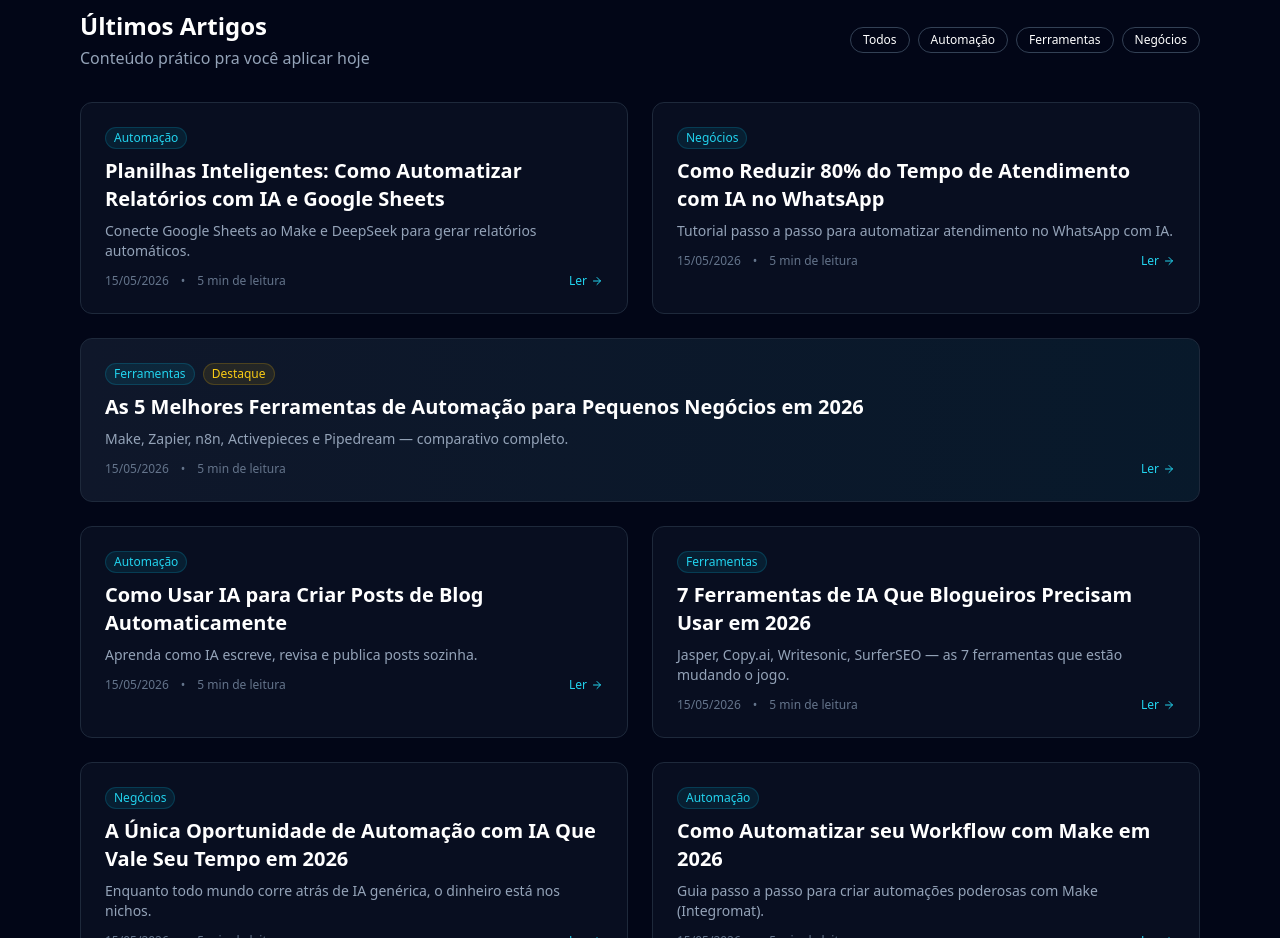
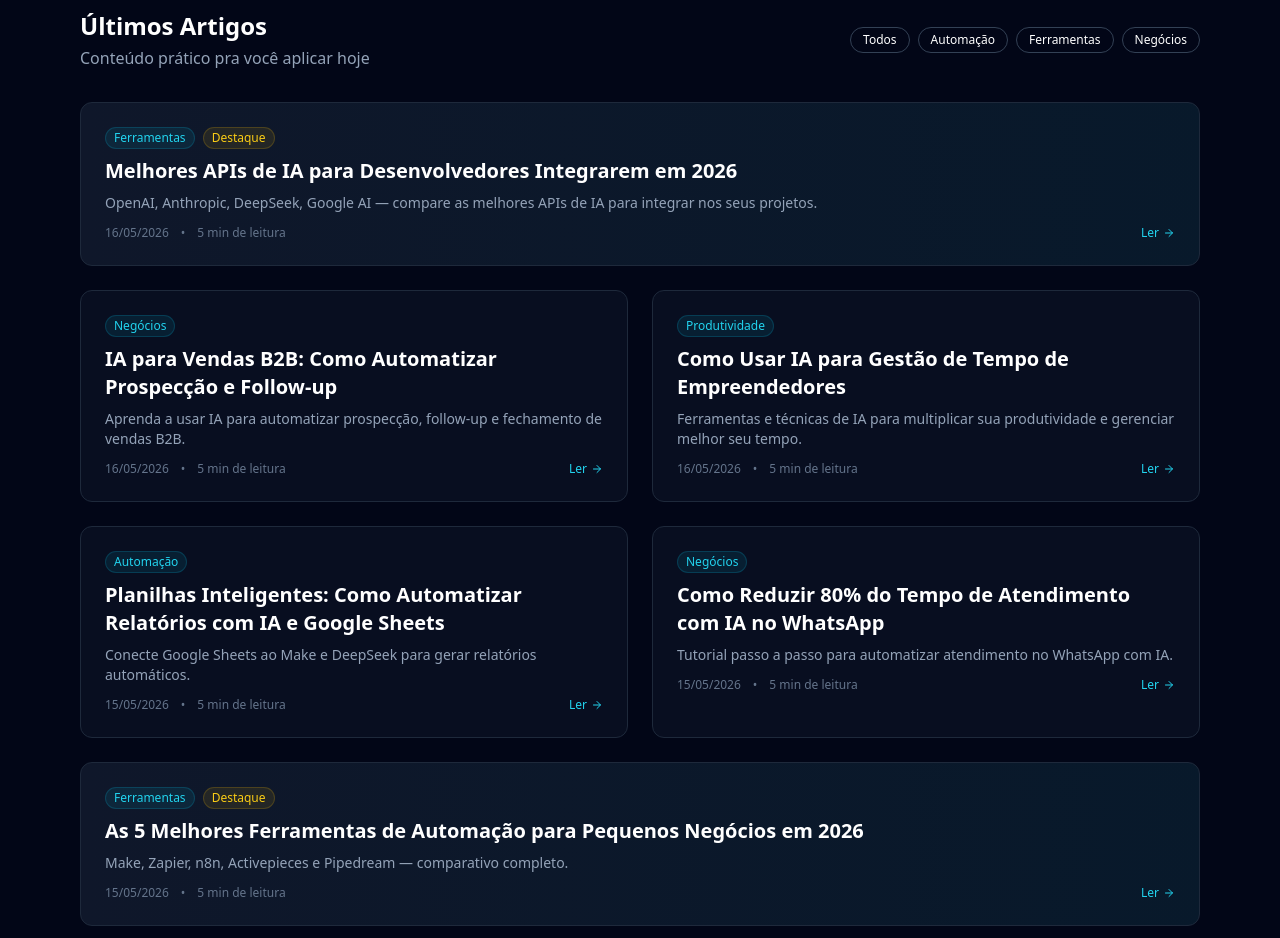
Before and after one commit to keslemjf2020/Sahbos, a Next.js app: page / in a window 1280 px wide. Shown: the part 820-1758 px from the top of the page. Built offline with nearby package versions, Linux system fonts and the light colour scheme.

Commit message:
3 novos posts: APIs IA, Vendas B2B, Gestao Tempo [8 agentes]

```diff
--- a/app/page.tsx
+++ b/app/page.tsx
@@ -2,6 +2,9 @@ import Link from "next/link";
 import { Zap, Brain, Cog, TrendingUp, ArrowRight, Mail, Star, BookOpen } from "lucide-react";
 
 const posts = [
+  { title: "Melhores APIs de IA para Desenvolvedores Integrarem em 2026", date: "16/05/2026", slug: "melhores-apis-ia-desenvolvedores", desc: "OpenAI, Anthropic, DeepSeek, Google AI — compare as melhores APIs de IA para integrar nos seus projetos.", cat: "Ferramentas", icon: Brain, featured: true },
+  { title: "IA para Vendas B2B: Como Automatizar Prospecção e Follow-up", date: "16/05/2026", slug: "ia-vendas-b2b-automacao", desc: "Aprenda a usar IA para automatizar prospecção, follow-up e fechamento de vendas B2B.", cat: "Negócios", icon: TrendingUp },
+  { title: "Como Usar IA para Gestão de Tempo de Empreendedores", date: "16/05/2026", slug: "ia-gestao-tempo-empreendedor", desc: "Ferramentas e técnicas de IA para multiplicar sua produtividade e gerenciar melhor seu tempo.", cat: "Produtividade", icon: Zap },
   { title: "Planilhas Inteligentes: Como Automatizar Relatórios com IA e Google Sheets", date: "15/05/2026", slug: "planilhas-inteligentes-ia-google-sheets", desc: "Conecte Google Sheets ao Make e DeepSeek para gerar relatórios automáticos.", cat: "Automação", icon: Brain },
   { title: "Como Reduzir 80% do Tempo de Atendimento com IA no WhatsApp", date: "15/05/2026", slug: "ia-atendimento-whatsapp-reduzir-tempo", desc: "Tutorial passo a passo para automatizar atendimento no WhatsApp com IA.", cat: "Negócios", icon: Zap },
   { title: "As 5 Melhores Ferramentas de Automação para Pequenos Negócios em 2026", date: "15/05/2026", slug: "ferramentas-automacao-pequenos-negocios", desc: "Make, Zapier, n8n, Activepieces e Pipedream — comparativo completo.", cat: "Ferramentas", icon: Star, featured: true },
```
